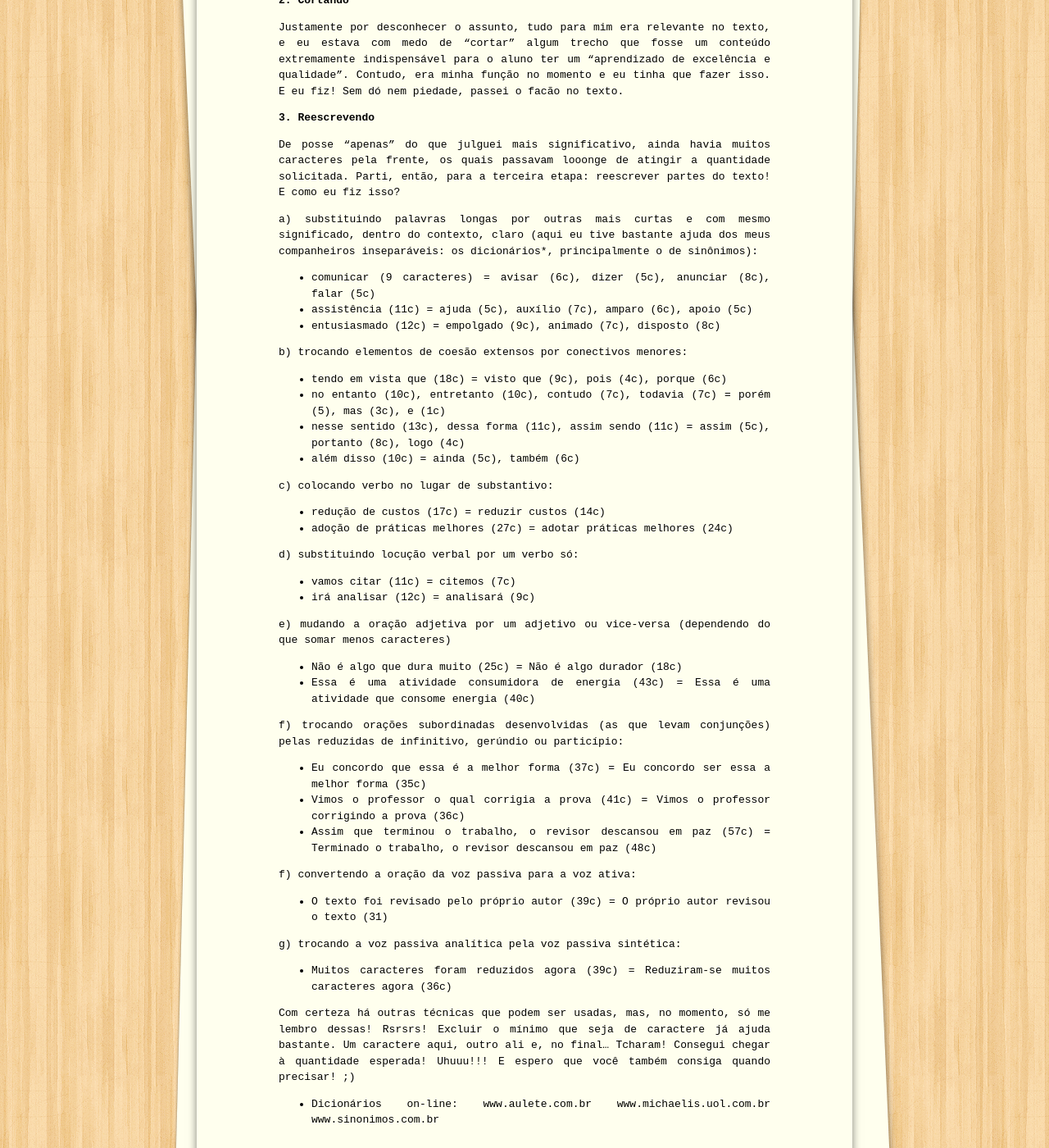
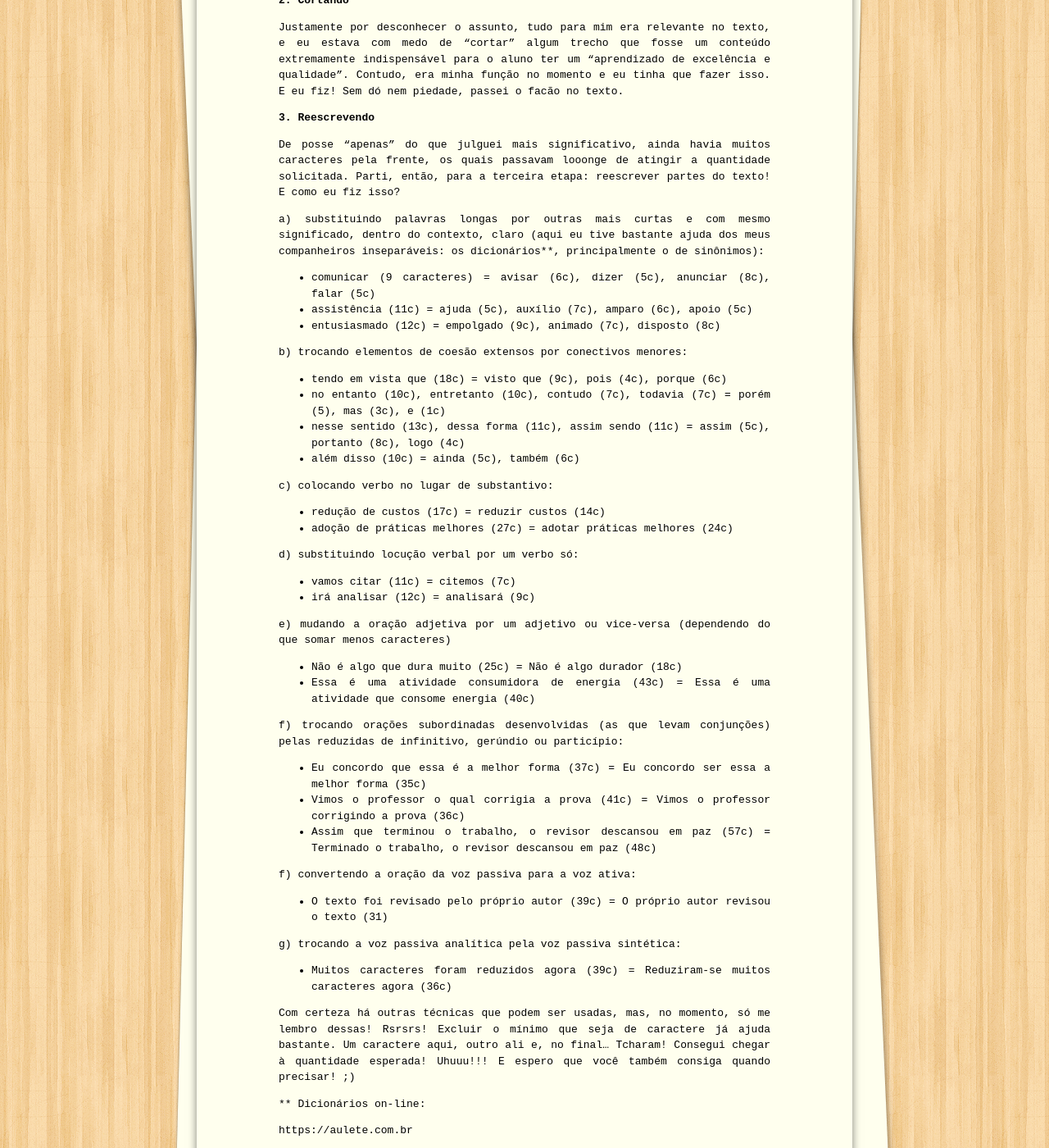
Before and after one commit to raqueldiniz/site, a Jekyll site: the page built from _posts/2019-05-01-lendo-cortando-e-reescrevendo.md, in a window 1280 px wide and 1400 px high, scrolled down 1110 px. Shown: the whole window at 82% size. Built offline with Jekyll 4.4.1, drawn with Linux system fonts in a browser that asks for light colours; some of the changed text lies outside the part shown.

Commit message:
Update 2019-05-01-lendo-cortando-e-reescrevendo.md

```diff
--- a/_posts/2019-05-01-lendo-cortando-e-reescrevendo.md
+++ b/_posts/2019-05-01-lendo-cortando-e-reescrevendo.md
@@ -25,7 +25,7 @@ Justamente por desconhecer o assunto, tudo para mim era relevante no texto, e eu
 
 De posse “apenas” do que julguei mais significativo, ainda havia muitos caracteres pela frente, os quais passavam looonge de atingir a quantidade solicitada. Parti, então, para a terceira etapa: reescrever partes do texto! E como eu fiz isso?
 
-a) substituindo palavras longas por outras mais curtas e com mesmo significado, dentro do contexto, claro (aqui eu tive bastante ajuda dos meus companheiros inseparáveis: os dicionários*, principalmente o de sinônimos):
+a) substituindo palavras longas por outras mais curtas e com mesmo significado, dentro do contexto, claro (aqui eu tive bastante ajuda dos meus companheiros inseparáveis: os dicionários**, principalmente o de sinônimos):
 
 - comunicar (9 caracteres) = avisar (6c), dizer (5c), anunciar (8c), falar (5c)
 - assistência (11c) = ajuda (5c), auxílio (7c), amparo (6c), apoio (5c)
@@ -70,7 +70,10 @@ g) trocando a voz passiva analítica pela voz passiva sintética:
 Com certeza há outras técnicas que podem ser usadas, mas, no momento, só me lembro dessas! Rsrsrs! Excluir o mínimo que seja de caractere já ajuda bastante. Um caractere aqui, outro ali e, no final... Tcharam! Consegui chegar à quantidade esperada! Uhuuu!!! E espero que você também consiga quando precisar! ;)
 
 
-* Dicionários on-line:
-www.aulete.com.br
-www.michaelis.uol.com.br
-www.sinonimos.com.br
+** Dicionários on-line:
+
+https://aulete.com.br
+
+https://michaelis.uol.com.br
+
+https://www.sinonimos.com.br
```
